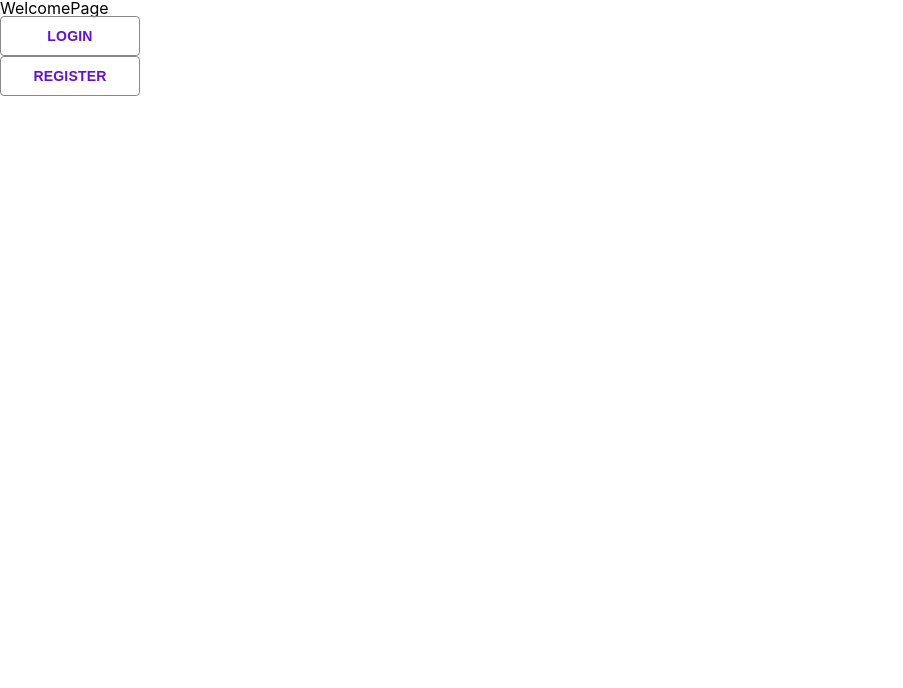
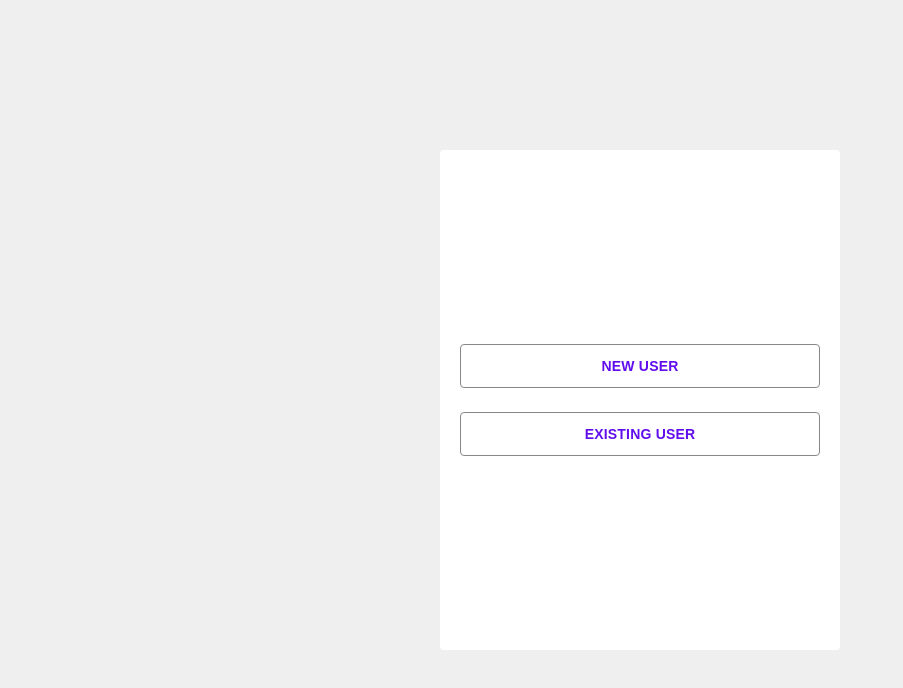
Before and after one commit to richardverheyen/convergence-coding-challenge, a React (Create React App) app: page /welcome in a window 1280 px wide. Shown: the top 688 px of the page, without its empty margins (0-903 px from the left). Built offline with nearby package versions, Linux system fonts and the light colour scheme.

Commit message:
Style form and app layers

```diff
--- a/src/App.scss
+++ b/src/App.scss
@@ -1,19 +1,10 @@
 .App {
+  width: 100%;
+  max-width: 400px;
+  padding: 40px 20px;
+  min-height: 500px;
+  margin: auto;
+  box-sizing: border-box;
+  background: white;
+  border-radius: 4px;
 }
-
-.RegistrationPage {
-  display: flex;
-  flex-direction: column;
-}
-
-input, button {
-  margin: auto;
-}
-
-input:invalid {
-  box-shadow: 0 0 5px 1px red;
-}
-
-input:focus:invalid {
-  box-shadow: none;
-}
--- a/src/Router.js
+++ b/src/Router.js
@@ -43,6 +43,7 @@ function Router() {
             <RegistrationPage />
           }
         />
+
       </Routes>
     </AuthProvider>
   );
--- a/src/components/Button/style.scss
+++ b/src/components/Button/style.scss
@@ -1,5 +1,5 @@
 button.button {
-  line-height: 38px;
+  line-height: 42px;
   border-radius: 4px;
   padding: 0 12px;
   min-width: 140px;
@@ -9,6 +9,12 @@ button.button {
   text-transform: uppercase;
   letter-spacing: 0.2px;
   font-weight: 700;
+  user-select: none;
+
+  &.large {
+    max-width: 400px;
+    width: 100%;
+  }
 
   &.primary {
     background-color: #6200ee;
--- a/src/components/InputDob/index.js
+++ b/src/components/InputDob/index.js
@@ -45,7 +45,7 @@ class InputDob extends Component {
           name="dob-year"
           pattern="^(19|20)\d{2}$"
           id="dob-year"
-          autocomplete="off"
+          autoComplete="off"
           value={this.state.valueYear}
           onChange={e => {
             this.setState(
@@ -63,7 +63,7 @@ class InputDob extends Component {
           name="dob-day"
           pattern="^(0[1-9]|[12]\d|3[01])$"
           id="dob-day"
-          autocomplete="off"
+          autoComplete="off"
           value={this.state.valueDay}
           onChange={e => {
             this.setState(
@@ -81,7 +81,7 @@ class InputDob extends Component {
           pattern="^(0[1-9]|1[012])$"
           name="dob-month"
           id="dob-month"
-          autocomplete="off"
+          autoComplete="off"
           value={this.state.valueMonth}
           onChange={e => {
             this.setState(
--- a/src/components/InputPassword/index.js
+++ b/src/components/InputPassword/index.js
@@ -24,7 +24,6 @@ function InputPassword(props) {
         pattern={patternRegexString}
         value={props.value}
         onChange={props.handleChange}/>
-      <p className="character-count">{props.value.length}/12</p>
     </fieldset>
   )
 }
--- a/src/components/InputPassword/style.scss
+++ b/src/components/InputPassword/style.scss
@@ -36,12 +36,4 @@ fieldset.password {
       border-bottom-color: #b00020;
     }
   }
-
-  .character-count {
-    position: absolute;
-    bottom: 8px;
-    right: 16px;
-    letter-spacing: 0.5px;
-    font-size: 12px;
-  }
 }
--- a/src/index.css
+++ b/src/index.css
@@ -5,9 +5,14 @@ body {
     sans-serif;
   -webkit-font-smoothing: antialiased;
   -moz-osx-font-smoothing: grayscale;
+
 }
-
-code {
-  font-family: source-code-pro, Menlo, Monaco, Consolas, 'Courier New',
-    monospace;
+#root {
+  display: flex;
+  flex-direction: column;
+  align-items: center;
+  justify-content: center;
+  height: 100vh;
+  width: 100vw;
+  background: #efefef;
 }
--- a/src/routes/LoginPage.js
+++ b/src/routes/LoginPage.js
@@ -16,8 +16,6 @@ function LoginPage() {
 
   return (
     <div className="LoginPage">
-      <h1>LoginPage</h1>
-
       <Link to="/welcome">Go back</Link>
 
       <InputEmail
--- a/src/routes/WelcomePage/index.js
+++ b/src/routes/WelcomePage/index.js
@@ -10,17 +10,16 @@ import "./style.scss";
 function WelcomePage() {
   return (
     <div className="WelcomePage">
-      WelcomePage
 
-        <Link to="/login">
-          <Button className="secondary">
-            Login
+        <Link to="/registration">
+          <Button className="secondary large">
+            New User
           </Button>
         </Link>
 
-        <Link to="/registration">
-          <Button className="secondary">
-            Register
+        <Link to="/login">
+          <Button className="secondary large">
+            Existing User
           </Button>
         </Link>
 
--- a/src/routes/WelcomePage/style.scss
+++ b/src/routes/WelcomePage/style.scss
@@ -1,4 +1,10 @@
 .WelcomePage {
   display: flex;
   flex-direction: column;
+  justify-content: center;
+  height: 100%;
+
+  a:not(:last-child) {
+    margin-bottom: 24px;
+  }
 }
```
